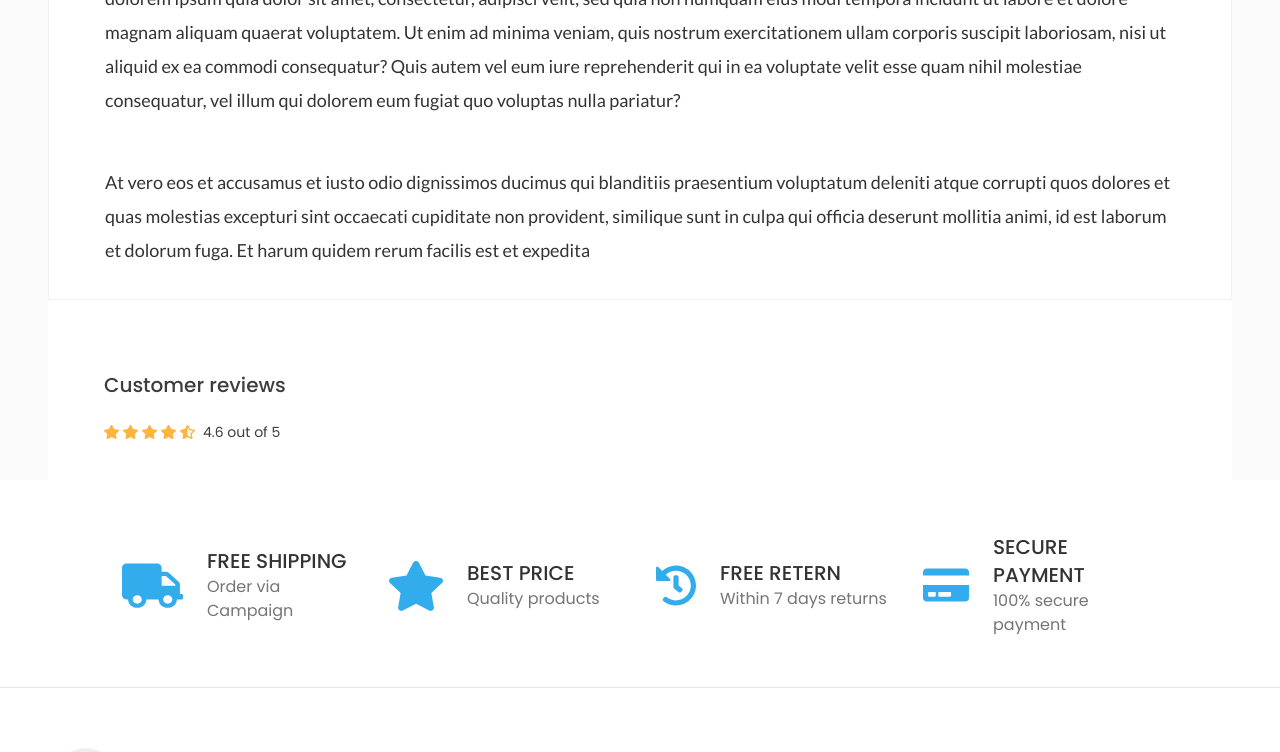
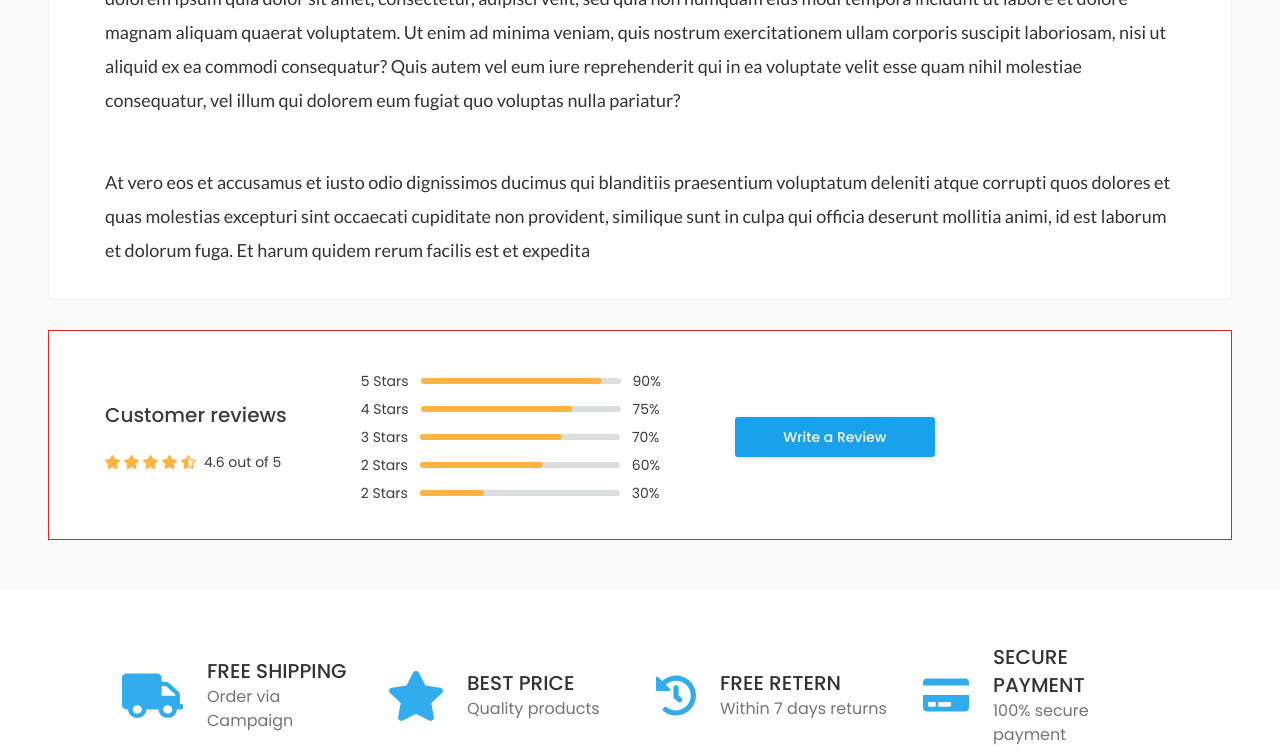
Before and after one commit to nursoftwarebd/glamcart-e-commerce, a Next.js app: page /product-details in a window 1280 px wide. Shown: the part 1530-2282 px from the top of the page. Built offline with nearby package versions, Linux system fonts and the light colour scheme.

Commit message:
dynamic progress bar use

```diff
--- a/src/app/product-details/page.jsx
+++ b/src/app/product-details/page.jsx
@@ -5,7 +5,7 @@ import SliderProduct from "@/components/screen/ProductDetails/SliderProduct";
 
 const page = () => {
   return (
-    <section className="pt-10  bg-backgroundPage">
+    <section className="pt-10 pb-13  bg-backgroundPage">
       <div className="container_fluid">
         <div className="grid grid-cols-1 lg:grid-cols-2 gap-10">
           <div className="border border-red-600 h-fit">
@@ -15,11 +15,10 @@ const page = () => {
             <AboutProduct />
           </div>
         </div>
-         {/* product details */}
+        {/* product details */}
         <div>
-           <ProductDetails />
-           <CustomerReview />
-
+          <ProductDetails />
+          <CustomerReview />
         </div>
       </div>
     </section>
--- a/src/components/screen/ProductDetails/CustomerReview.jsx
+++ b/src/components/screen/ProductDetails/CustomerReview.jsx
@@ -1,11 +1,11 @@
 "use client";
 import Image from "next/image";
-import { Line } from "rc-progress";
 import five_star from "../../../assets/icons/five_star.svg";
+import Progressbar from "./Progressbar";
 
 const CustomerReview = () => {
   return (
-    <div className="pt-7.5 bg-white">
+    <div className="mt-7.5  bg-white border border-red-600">
       <div className="pl-14 pt-10 pb-9 flex items-center gap-[74px]">
         <div className="space-y-5">
           <h5 className="text-black3D font-medium text-xl leading-[30px]">
@@ -16,23 +16,11 @@ const CustomerReview = () => {
             <p className="text-black3D text-sm leading-6">4.6 out of 5</p>
           </div>
         </div>
-        <div className=" space-y-[3px]">
-          {/* <div className=" flex items-center gap-2">
-            <p className="progress_text">5 stars</p>
-            <div className=" w-[200px] h-[8px] rounded-[5px] bg-[#FFB340]"></div>
-            <p className="progress_text">79%</p>
-          </div>
-          <div className=" flex items-center gap-2">
-            <p className="text-[14px] leading-[21px] text-[#3d3d3d]">4 stars</p>
-            <div className=" w-[200px] h-[8px] rounded-[5px] bg-[#DBDEDF] ">
-              <div className=" w-[165px] h-[8px] rounded-[5px] bg-[#FFB340] "></div>
-            </div>
-            <p className="text-[14px] leading-[21px] text-[#3d3d3d]">12%</p>
-          </div> */}
-          <div>
-            <Line percent={10} strokeWidth={4} strokeColor="red" />
-          </div>
-        </div>
+
+        <Progressbar />
+        <button className="w-[200px] h-10 rounded-[3px] bg-secondary opacity-90 shadow-3xl text-white text-sm font-medium leading-5">
+          Write a Review
+        </button>
       </div>
     </div>
   );
--- /dev/null
+++ b/src/components/screen/ProductDetails/Progressbar.jsx
@@ -0,0 +1,70 @@
+"use client";
+import { Line } from "rc-progress";
+const Progressbar = () => {
+  return (
+    <div className="space-y-2">
+      <div className="flex items-center gap-3">
+        <p className="progress_text">5 Stars</p>
+        <Line
+          className="w-[200px]"
+          trailWidth={3}
+          trailColor="#DBDEDF"
+          percent={90}
+          strokeWidth={3}
+          strokeColor="#FFB340"
+        />
+        <p className="progress_text">90%</p>
+      </div>
+      <div className="flex items-center gap-3">
+        <p className="progress_text">4 Stars</p>
+        <Line
+          className="w-[200px]"
+          trailWidth={3}
+          trailColor="#DBDEDF"
+          percent={75}
+          strokeWidth={3}
+          strokeColor="#FFB340"
+        />
+        <p className="progress_text">75%</p>
+      </div>
+      <div className="flex items-center gap-3">
+        <p className="progress_text">3 Stars</p>
+        <Line
+          className="w-[200px]"
+          trailWidth={3}
+          trailColor="#DBDEDF"
+          percent={70}
+          strokeWidth={3}
+          strokeColor="#FFB340"
+        />
+        <p className="progress_text">70%</p>
+      </div>
+      <div className="flex items-center gap-3">
+        <p className="progress_text">2 Stars</p>
+        <Line
+          className="w-[200px]"
+          trailWidth={3}
+          trailColor="#DBDEDF"
+          percent={60}
+          strokeWidth={3}
+          strokeColor="#FFB340"
+        />
+        <p className="progress_text">60%</p>
+      </div>
+      <div className="flex items-center gap-3">
+        <p className="progress_text">2 Stars</p>
+        <Line
+          className="w-[200px]"
+          trailWidth={3}
+          trailColor="#DBDEDF"
+          percent={30}
+          strokeWidth={3}
+          strokeColor="#FFB340"
+        />
+        <p className="progress_text">30%</p>
+      </div>
+    </div>
+  );
+};
+
+export default Progressbar;
--- a/tailwind.config.js
+++ b/tailwind.config.js
@@ -38,7 +38,7 @@ module.exports = {
         backgroundNav: "#FBFBFB",
         bgSearch: "#F6F6F6",
         bgCart: "#EBF4F9",
-        bgProductDetails:"#FCFCFC",
+        bgProductDetails: "#FCFCFC",
         blackPrimary: "#333333",
         black: "#424241",
         black3D: "#3D3D3F",
@@ -51,36 +51,36 @@ module.exports = {
         grayPlace: "#9B9B9B",
         grayPara: "#646464",
         grayText: "#394146",
-        grayTextSize:"#6E6E6F",
+        grayTextSize: "#6E6E6F",
         grayView: "#757575",
         grayBorder: "#E9E9E9",
-        grayPlusBg:"#EFEFEF",
-        grayPlusText:"##ACACAC",
+        grayPlusBg: "#EFEFEF",
+        grayPlusText: "##ACACAC",
         blackSec: "#383838",
         grayMenu: "#333333d9",
         imageBack: "#F2F2F2",
         checkBorder: "#D0D0D2",
         orangeStar: "#FFB340",
         grayPrice: "#BABABA",
-        lineThrough: "#8D8D8D"
+        lineThrough: "#8D8D8D",
       },
       margin: {
-        7.5:"30px",
+        7.5: "30px",
         11.5: "45px",
         13: "50px",
       },
       padding: {
-        7.5:"30px",
+        7.5: "30px",
         11.5: "45px",
         13: "50px",
       },
       boxShadow: {
-        "3xl": "0px 2px 8px 0px rgba(0, 0, 0, 0.08)",
+        "3xl": "0px 2px 8px 0px rgba(0, 0, 0, 0.12)",
       },
       fontFamily: {
         montserrat: "'Montserrat', 'sans-serif'",
         poppins: "'Poppins', 'sans-serif'",
-        lato: "'Lato', 'sans-serif'"
+        lato: "'Lato', 'sans-serif'",
       },
       fontSize: {
         heading1: "45px",
@@ -88,7 +88,7 @@ module.exports = {
         heading27: "27px",
         heading28: "28px",
         heading3: "22px",
-        paragraph1: "19px"
+        paragraph1: "19px",
       },
     },
   },
```
